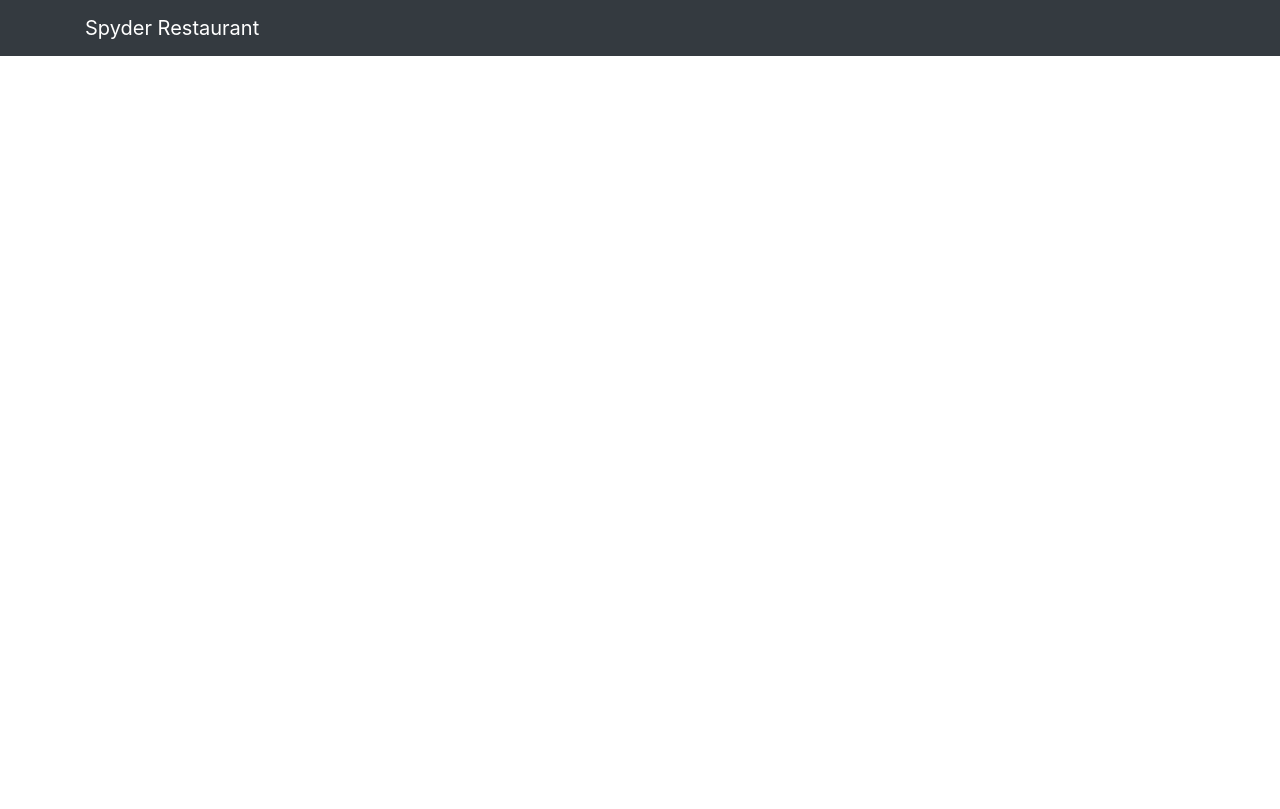
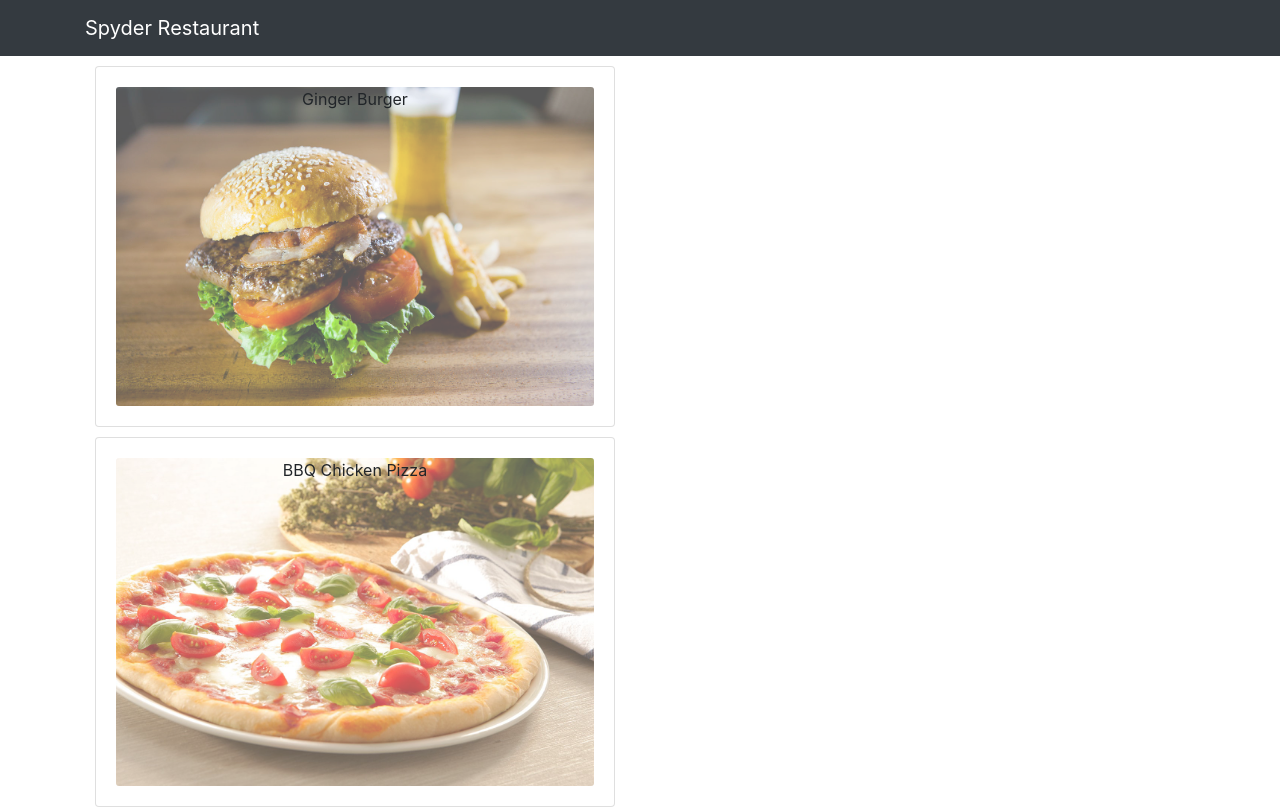
Before and after one commit to foysal-mahmud/Restaurant-Project-React-js, a React (Create React App) app: page / in a window 1280 px wide. Shown: the top 809 px of the page. Built offline with nearby package versions, Linux system fonts and the light colour scheme.

Commit message:
Designing Menu Item

```diff
--- a/src/components/body/MenuItem.js
+++ b/src/components/body/MenuItem.js
@@ -1,9 +1,21 @@
+import { Card, CardBody, CardImg, CardImgOverlay, CardTitle } from 'reactstrap';
 
 const MenuItem = props => {
     console.log(props);
     return (
         <div>
-
+            <Card style={{ margin: "10px" }}>
+                <CardBody>
+                    <CardImg
+                        width="100%"
+                        alt={props.dish.name}
+                        src={props.dish.image}
+                        style={{ opacity: "0.65" }}/>
+                    <CardImgOverlay>
+                        <CardTitle>{props.dish.name}</CardTitle>
+                    </CardImgOverlay>
+                </CardBody>
+            </Card>
         </div>
     )
 }
```
